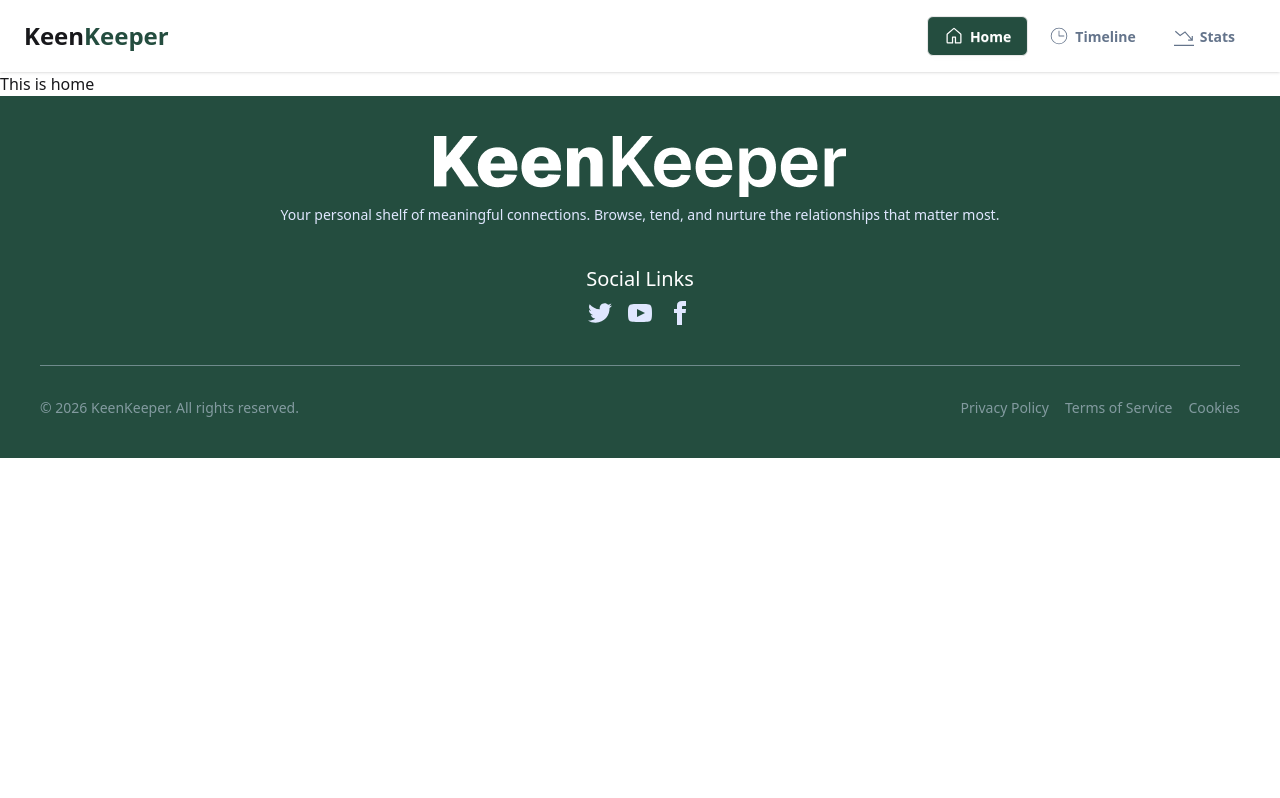
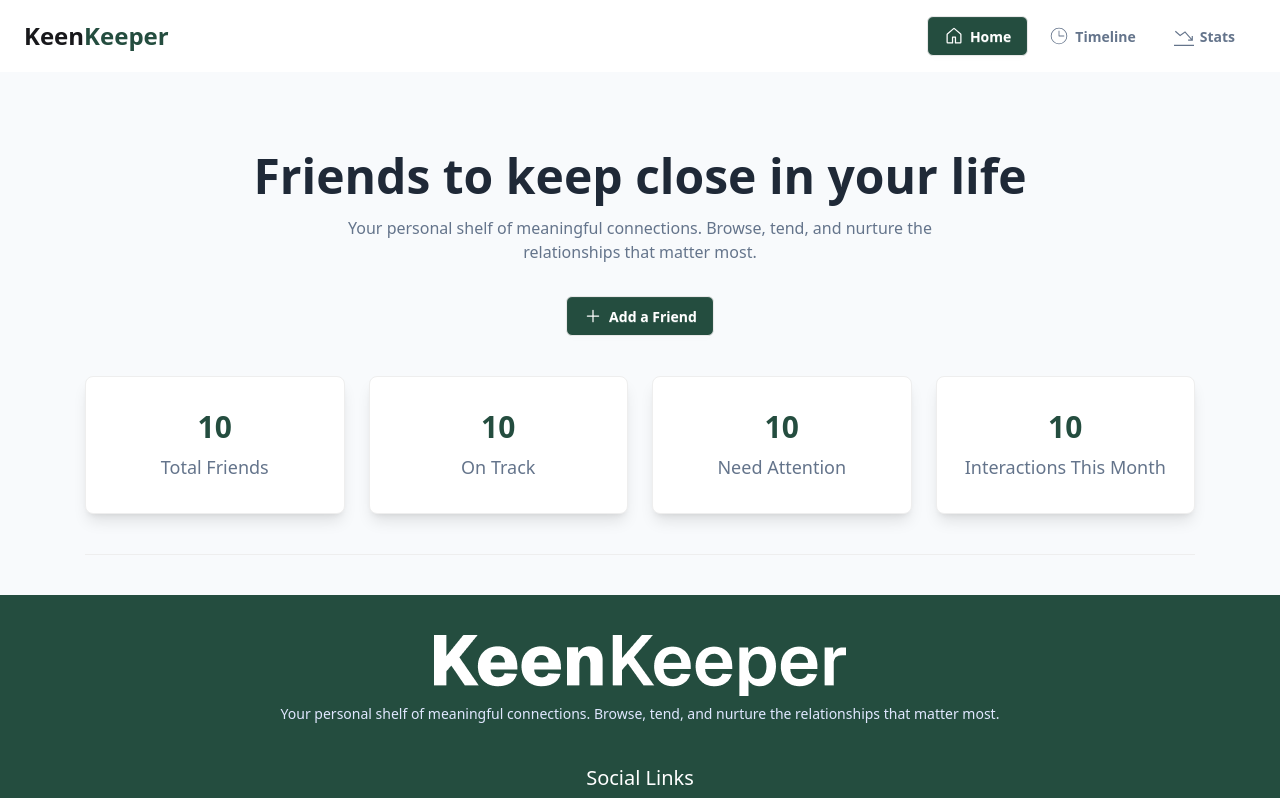
Before and after one commit to ruhit1000/keen-keeper, a Next.js app: page / in a window 1280 px wide. Shown: the top 798 px of the page. Built offline with nearby package versions, Linux system fonts and the light colour scheme.

Commit message:
Add Banner and Dashboard components; update Home page layout

```diff
--- a/src/app/page.js
+++ b/src/app/page.js
@@ -1,9 +1,12 @@
+import Banner from "@/components/Homepage/Banner/Banner";
+import Dashboard from "@/components/Homepage/Dashboard/Dashboard";
 import Image from "next/image";
 
 export default function Home() {
   return (
-    <div>
-      <h2>This is home</h2>
+    <div className="bg-[#F8FAFC]">
+      <Banner />
+      <Dashboard />
     </div>
   );
 }
--- /dev/null
+++ b/src/components/Buttons/ButtonPrimary.jsx
@@ -0,0 +1,11 @@
+import React from 'react';
+
+const ButtonPrimary = ({ children }) => {
+    return (
+        <button className='btn bg-[#244D3F] text-base-100 rounded-md'>
+            {children}
+        </button>
+    );
+};
+
+export default ButtonPrimary;
--- /dev/null
+++ b/src/components/Homepage/Banner/Banner.jsx
@@ -0,0 +1,16 @@
+import ButtonPrimary from '@/components/Buttons/ButtonPrimary';
+import React from 'react';
+import { IoAdd } from 'react-icons/io5';
+
+const Banner = () => {
+    return (
+        <div className='text-center mt-20 mb-10 w-[95%] lg:container mx-auto'>
+            <h1 className='text-5xl font-bold text-[#1F2937] mb-4'>Friends to keep close in your life</h1>
+            <p className='text-[#64748B] mb-8'>Your personal shelf of meaningful connections. Browse, tend, and nurture the <br className='hidden sm:block' />
+                relationships that matter most.</p>
+            <ButtonPrimary><IoAdd size={20} /> Add a Friend</ButtonPrimary>
+        </div>
+    );
+};
+
+export default Banner;
--- /dev/null
+++ b/src/components/Homepage/Dashboard/Dashboard.jsx
@@ -0,0 +1,35 @@
+import React from 'react';
+
+const Dashboard = () => {
+    return (
+        <div className='w-[95%] lg:w-277.5 lg:container mx-auto grid grid-cols-2 sm:grid-cols-4 place-items-center gap-6 mb-10 border-b border-base-300 pb-10'>
+            <div className='bg-base-100 py-8 border border-base-300 shadow-lg w-full max-w-65 flex items-center justify-center rounded-lg'>
+                <div className='text-center'>
+                    <h2 className='font-semibold text-3xl text-[#244D3F] mb-2'>10</h2>
+                    <p className='text-[#64748B] text-lg'>Total Friends</p>
+                </div>
+            </div>
+            <div className='bg-base-100 py-8 border border-base-300 shadow-lg w-full max-w-65 flex items-center justify-center rounded-lg'>
+                <div className='text-center'>
+                    <h2 className='font-semibold text-3xl text-[#244D3F] mb-2'>10</h2>
+                    <p className='text-[#64748B] text-lg'>On Track</p>
+                </div>
+            </div>
+            <div className='bg-base-100 py-8 border border-base-300 shadow-lg w-full max-w-65 flex items-center justify-center rounded-lg'>
+                <div className='text-center'>
+                    <h2 className='font-semibold text-3xl text-[#244D3F] mb-2'>10</h2>
+                    <p className='text-[#64748B] text-lg'>Need Attention</p>
+                </div>
+            </div>
+            <div className='bg-base-100 py-8 border border-base-300 shadow-lg w-full max-w-65 flex items-center justify-center rounded-lg'>
+                <div className='text-center'>
+                    <h2 className='font-semibold text-3xl text-[#244D3F] mb-2'>10</h2>
+                    <p className='text-[#64748B] text-lg'>Interactions This Month</p>
+                </div>
+            </div>
+
+        </div>
+    );
+};
+
+export default Dashboard;
```
